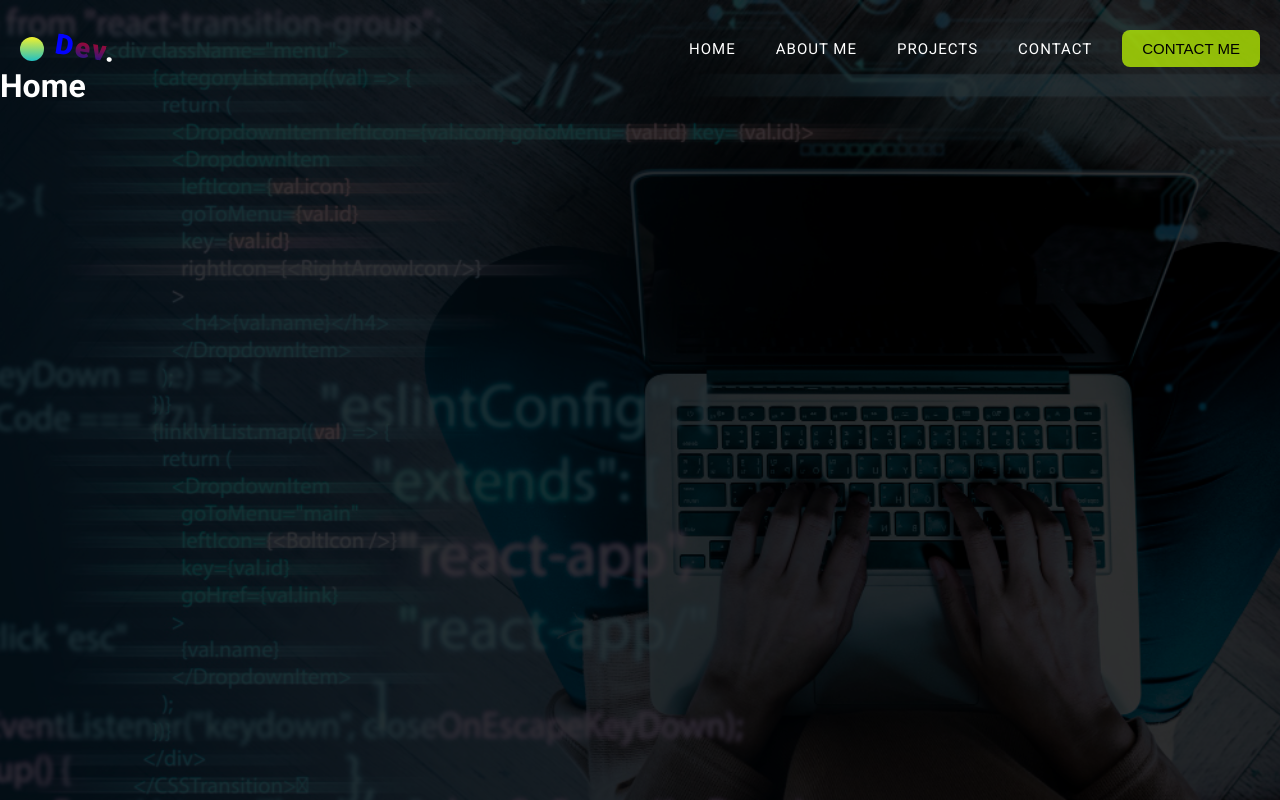
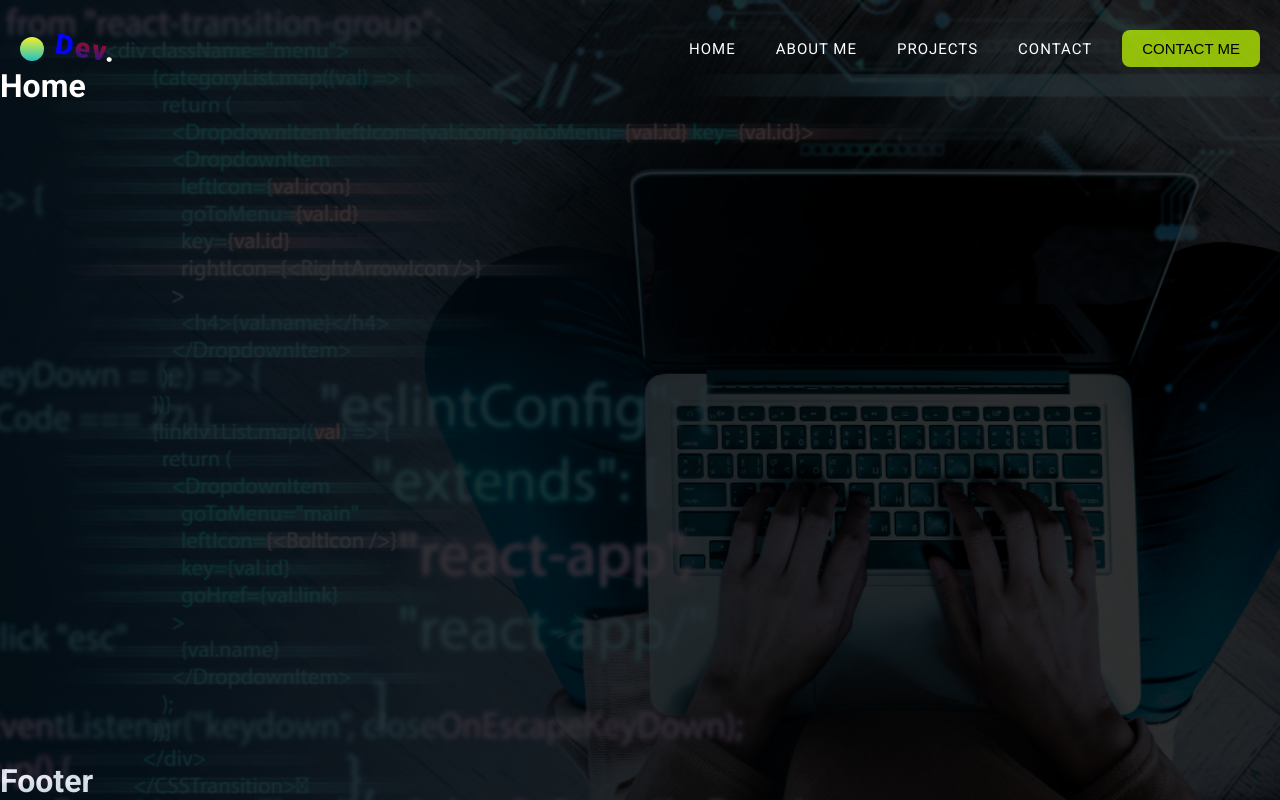
Before and after one commit to umidjon20/my-personal-portfolio, a React (Vite) app: page /home in a window 1280 px wide. Built offline with nearby package versions, Linux system fonts and the light colour scheme.

Commit message:
create PageLayout component and changesall pages

```diff
--- a/src/App.jsx
+++ b/src/App.jsx
@@ -1,5 +1,5 @@
 import { Navigate, Route,Routes } from 'react-router-dom'
-import { Header } from './components'
+import { PageLayout } from './components'
 import { Home,About,Projects,Contact,NotFound } from './pages'
 import './App.scss'
 
@@ -7,19 +7,22 @@ function App() {
 
   return (
     <>
-    <Header />
-    <main>
+    {/* <Header /> */}
+
     <Routes>
       <Route element={<Navigate to = {'/home'}/>} path={'/'} ></Route>
-      <Route element={<Home/>} path='home' ></Route>
-      <Route element={ <About/>} path='about'></Route>
-      <Route element={ <Projects/>} path='projects'></Route>
-      <Route element={ <Contact/>} path='Contact'></Route>
+      <Route element = { <PageLayout/> } path='/'>
 
-      <Route element={<NotFound/>} path={'*'}></Route>
+        <Route element={<Home/>} path='home' ></Route>
+        <Route element={ <About/>} path='about'></Route>
+        <Route element={ <Projects/>} path='projects'></Route>
+        <Route element={ <Contact/>} path='Contact'></Route>
+        <Route element={<NotFound/>} path={'*'}></Route>
+
+      </Route>
     </Routes>
 
-    </main>
+
     </>
   )
 }
--- a/src/components/Footer/Footer.jsx
+++ b/src/components/Footer/Footer.jsx
@@ -0,0 +1,7 @@
+import './Footer'
+
+export function Footer(){
+    return(
+        <h1>Footer</h1>
+    )
+}
--- /dev/null
+++ b/src/components/Layout/PageLayout.jsx
@@ -0,0 +1,13 @@
+import { Outlet } from "react-router-dom";
+import { Header } from "../Header/Header";
+import { Footer } from "../Footer/Footer";
+
+export function PageLayout(){
+    return(
+        <>
+        <Header />
+        <Outlet />
+        <Footer />
+        </>
+    )
+}
--- a/src/components/index.js
+++ b/src/components/index.js
@@ -1 +1 @@
-export { Header } from "./Header/Header";
+export {PageLayout} from './Layout/PageLayout'
--- a/src/pages/About/About.jsx
+++ b/src/pages/About/About.jsx
@@ -2,6 +2,8 @@ import './About.scss'
 
 export function About(){
     return(
-        <h1>About</h1>
+        <main>
+            <h1>About</h1>
+        </main>
     )
 }
--- a/src/pages/Contact/Contact.jsx
+++ b/src/pages/Contact/Contact.jsx
@@ -2,6 +2,8 @@ import './Contact.scss'
 
 export function Contact(){
     return(
-        <h1>Contact</h1>
+        <main>
+            <h1>Contact</h1>
+        </main>
     )
 }
--- a/src/pages/Home/Home.jsx
+++ b/src/pages/Home/Home.jsx
@@ -2,6 +2,8 @@ import './Home.scss'
 
 export function Home(){
     return(
-        <h1>Home</h1>
+       <main>
+         <h1>Home</h1>
+       </main>
     )
 }
--- a/src/pages/NotFound/NotFound.jsx
+++ b/src/pages/NotFound/NotFound.jsx
@@ -2,6 +2,8 @@ import './NotFound.scss'
 
 export function NotFound(){
     return(
-        <h1>NotFound</h1>
+        <main>
+            <h1>NotFound</h1>
+        </main>
     )
 }
--- a/src/pages/Projects/Projects.jsx
+++ b/src/pages/Projects/Projects.jsx
@@ -2,6 +2,8 @@ import './Projects.scss'
 
 export function Projects(){
     return(
-        <h1>Projects</h1>
+       <main>
+         <h1>Projects</h1>
+       </main>
     )
 }
```
